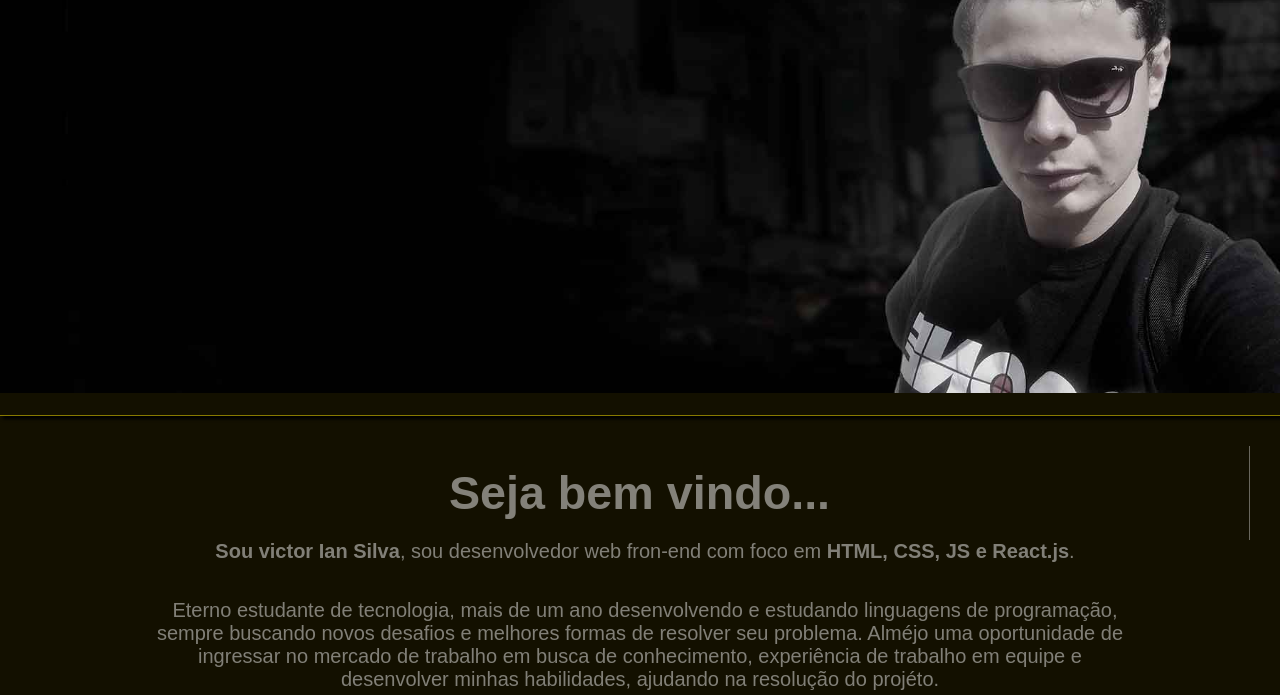
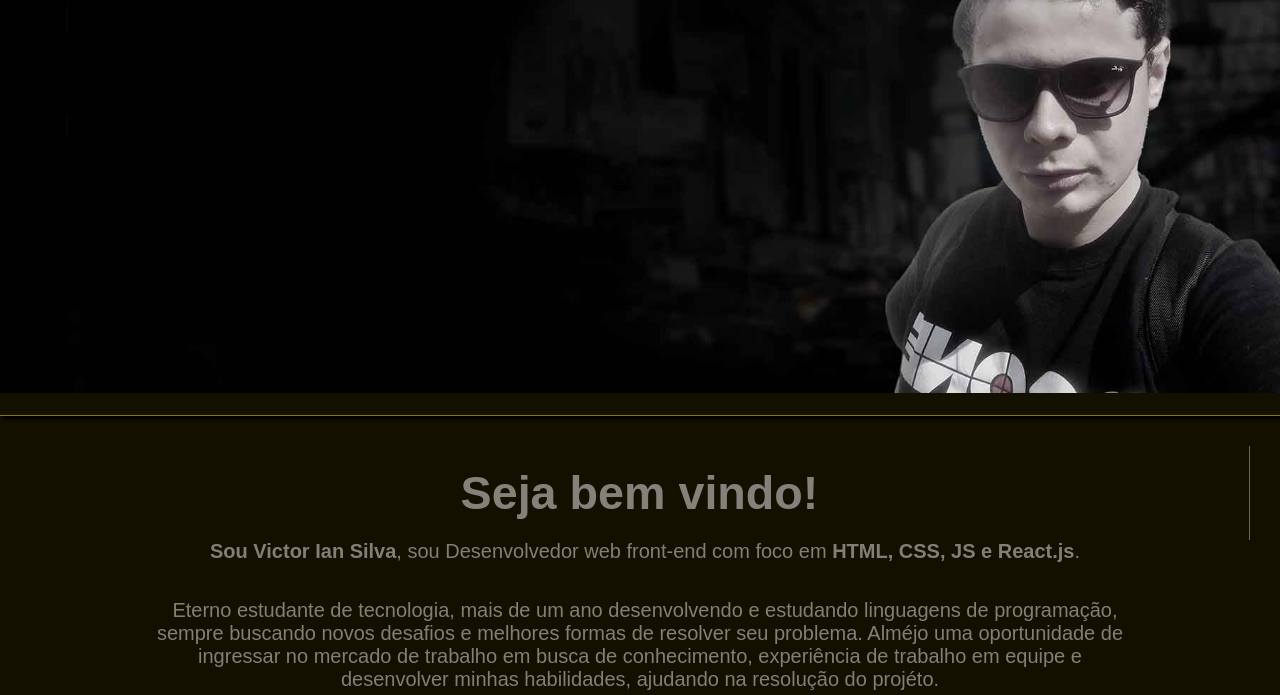
Before and after one commit to kbldevelop/Portifolio, a plain HTML site: page index.html in a window 1280 px wide. Shown: the part 105-800 px from the top of the page. Drawn offline with Linux system fonts and the light colour scheme; a script that the page names is missing.

Commit message:
ajuste no texto

```diff
--- a/index.html
+++ b/index.html
@@ -18,8 +18,8 @@
 
     <main>
         <section>
-            <h1 class="typing-animation ">Seja bem vindo...</h1>
-            <p><strong>Sou victor Ian Silva</strong>, sou desenvolvedor web fron-end com foco em <strong>HTML, CSS, JS e React.js</strong>.</strong></p> <br><br>
+            <h1 class="typing-animation ">Seja bem vindo!</h1>
+            <p><strong>Sou Victor Ian Silva</strong>, sou Desenvolvedor web front-end com foco em <strong>HTML, CSS, JS e React.js</strong>.</strong></p> <br><br>
 
             <p>Eterno estudante de tecnologia, mais de um ano desenvolvendo e estudando linguagens de programação, sempre buscando novos desafios e melhores formas de resolver seu problema.
                 Alméjo uma oportunidade de ingressar no mercado de trabalho em busca de conhecimento, experiência de trabalho em equipe e desenvolver minhas habilidades, ajudando na resolução do projéto.
```
